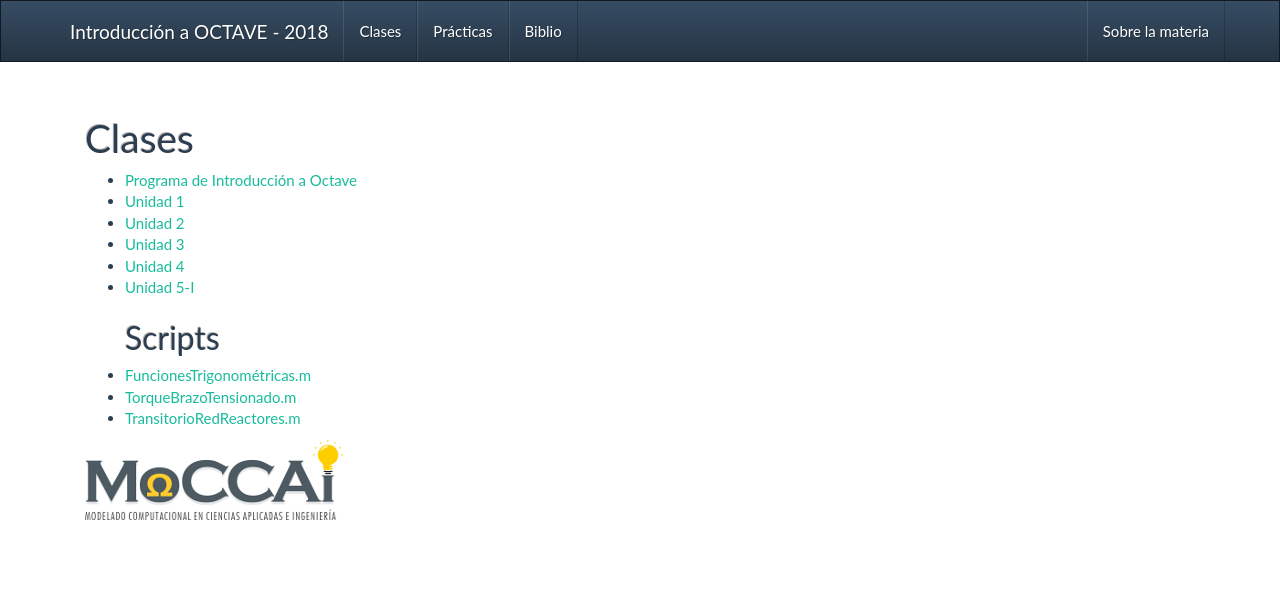
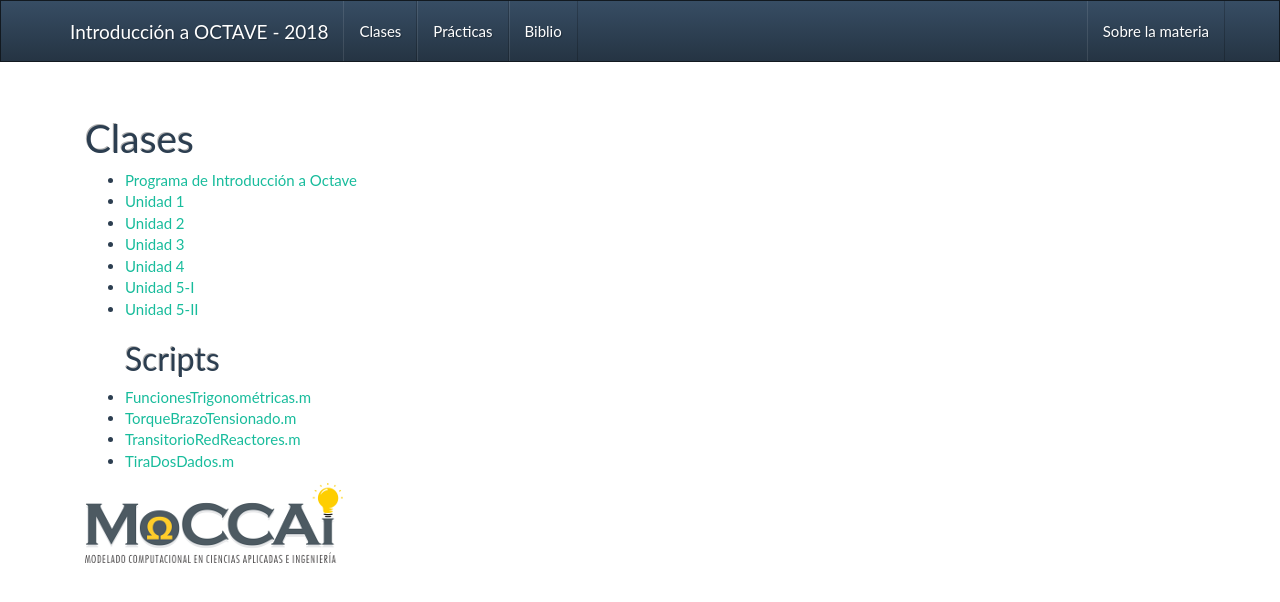
Before and after one commit to grupomoccai/octave, a plain HTML site: page clases.html in a window 1280 px wide. Drawn offline with Linux system fonts and the light colour scheme.

Commit message:
Unidad 5 - II. Archivos m con ejemplos.

```diff
--- a/clases.html
+++ b/clases.html
@@ -40,20 +40,21 @@
 
         <h1 id="introducción-a-octave">Clases</h1>
         <ul>
-			<li><a href="clases_archivos/2018_IntroOctave_programa.pdf">Programa de Introducción a
-              Octave</a><br></li>
+          <li><a href="clases_archivos/2018_IntroOctave_programa.pdf">Programa de Introducción a Octave</a><br></li>
           <li><a href="clases_archivos/2018_IntroOctave_Unidad1.pdf">Unidad 1</a><br></li>
           <li><a href="clases_archivos/2018_IntroOctave_Unidad2.pdf">Unidad 2</a><br></li>
           <li><a href="clases_archivos/2018_IntroOctave_Unidad3.pdf">Unidad 3</a><br></li>
           <li><a href="clases_archivos/2018_IntroOctave_Unidad4.pdf">Unidad 4</a><br></li>
           <li><a href="clases_archivos/2018_IntroOctave_Unidad5-I.pdf">Unidad 5-I</a><br></li>
-
+          <li><a href="clases_archivos/2018_IntroOctave_Unidad5-II.pdf">Unidad 5-II</a><br></li>
 
           <h2 id="introducción-a-octave">Scripts</h2>
           <li><a href="clases_archivos/trigo_funcs.m">FuncionesTrigonométricas.m</a><br></li>
           <li><a href="clases_archivos/brazotensionado_torque.m">TorqueBrazoTensionado.m</a><br></li>
           <li><a href="clases_archivos/reactores_transitorio.m">TransitorioRedReactores.m</a><br></li>
+          <li><a href="clases_archivos/dosdados7.m">TiraDosDados.m</a><br></li>
         </ul>
+
       </ul>
 <a href="https://sites.google.com/view/moccai"><p><img style="WIDTH:258px; HEIGHT:80px; border:0" src="index_archivos/MoCCAi_logo_reduced.png"></p></a>
       </div>
```
Also changed, not shown: 3 other files. Lines whose indentation alone changed are shown as unchanged.
